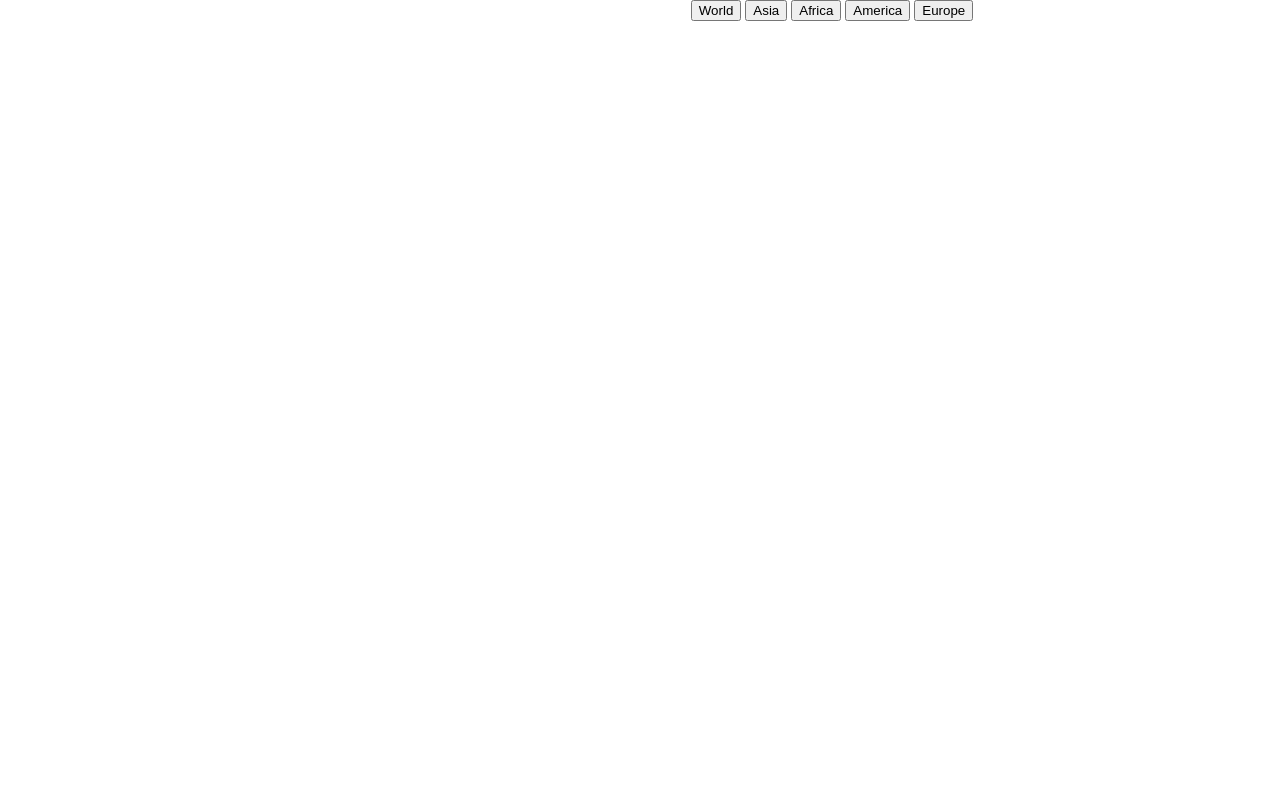
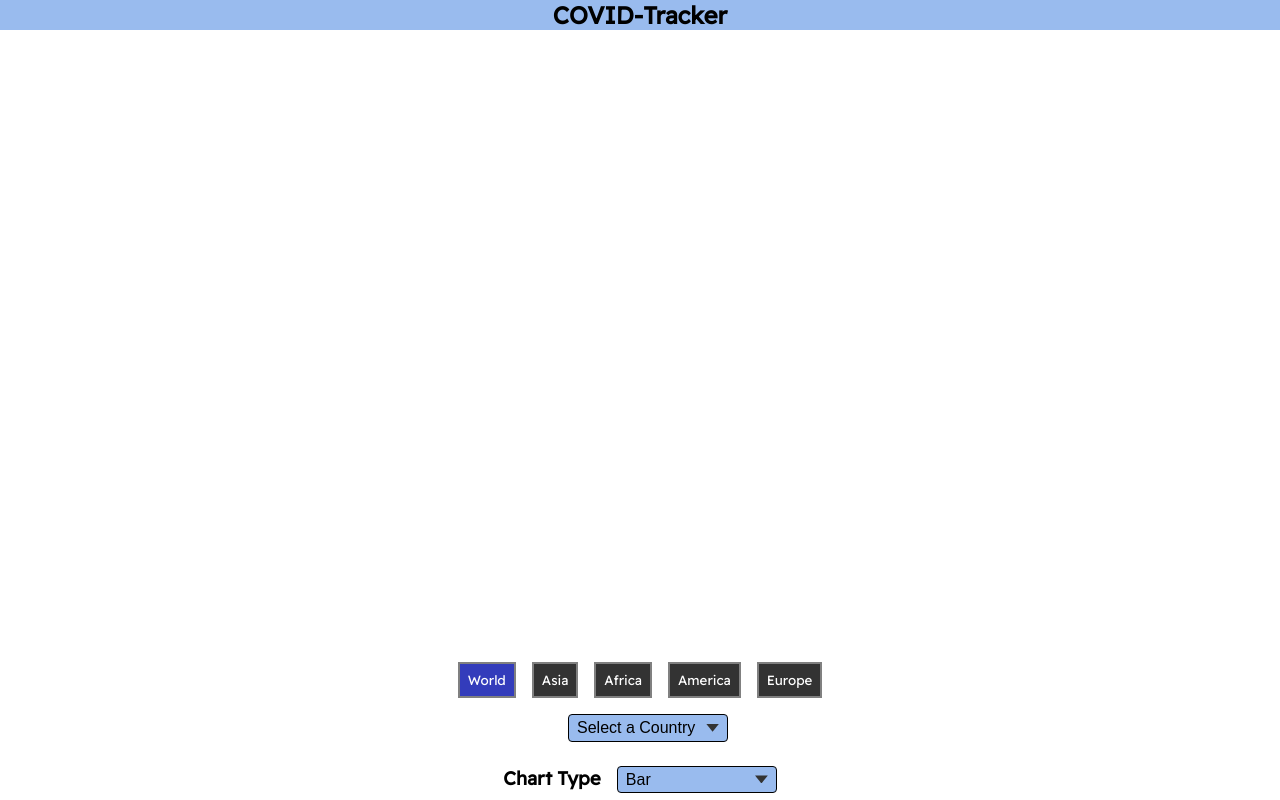
Before and after one commit to Vo1dling/Covid-Stats, a plain HTML site: page index.html in a window 1280 px wide. Drawn offline with nearby package versions, Linux system fonts and the light colour scheme; no server answers; a web font is replaced by a local one.

Commit message:
Continent Buttons,Selecting a country,Selecting one of three graph types added

```diff
--- /dev/null
+++ b/css/style.css
@@ -0,0 +1,116 @@
+@import url("https://fonts.googleapis.com/css2?family=Readex+Pro:wght@200;300;400&display=swap");
+@import url("https://fonts.googleapis.com/css2?family=Corinthia&display=swap");
+* {
+  padding: 0;
+  margin: 0;
+  box-sizing: border-box;
+  font-family: "Readex Pro", sans-serif;
+}
+.title {
+  display: flex;
+  justify-content: center;
+  width: 100%;
+  background: rgb(153, 187, 238);
+}
+.animation-container {
+  animation: fadeIn 3.5s ease 0s 1 forwards;
+  position: relative;
+}
+.flex-container {
+  display: flex;
+  align-items: center;
+  flex-direction: column;
+}
+.chart-container {
+  margin-top: 2rem;
+  width: 100%;
+  height: 600px;
+  padding: 0 20%;
+}
+.chart-type-select {
+  display: flex;
+  justify-content: center;
+  margin-top: 1.5rem;
+}
+.custom-select {
+  margin-left: 1rem;
+  position: relative;
+  font-family: Arial;
+  width: 10%;
+  min-width: 10rem;
+  border: 1px solid var(--select-border);
+  border-radius: 0.25em;
+  padding: 0.25em 0.5em;
+  font-size: 1rem;
+  cursor: pointer;
+  line-height: 1.1;
+  background-color: rgb(153, 187, 238);
+  border: 1px solid black;
+  display: grid;
+  grid-template-areas: "select";
+  align-items: center;
+}
+.custom-select::after {
+  content: "";
+  width: 0.8em;
+  height: 0.5em;
+  background-color: #333;
+  clip-path: polygon(100% 0%, 0 0%, 50% 100%);
+  justify-self: end;
+}
+.custom-select select,
+.custom-select::after {
+  grid-area: select;
+}
+.custom-select select {
+  appearance: none;
+  background-color: transparent;
+  border: none;
+  padding: 0 1em 0 0;
+  margin: 0;
+  width: 100%;
+  font-family: inherit;
+  font-size: inherit;
+  cursor: inherit;
+  line-height: inherit;
+  outline: none;
+}
+.custom-select select:focus + .focus {
+  position: absolute;
+  top: -1px;
+  left: -1px;
+  right: -1px;
+  bottom: -1px;
+  border: 4px solid #55f;
+  border-radius: inherit;
+}
+#selected {
+  background: rgb(51, 60, 187);
+}
+.btn-container {
+  margin-bottom: 1rem;
+  display: flex;
+  justify-content: center;
+}
+.btn-container button {
+  background: #333;
+  color: #fff;
+  border: gray 2px solid;
+  padding: 0.5rem;
+  margin: 0 0.5rem;
+  transition: all 0.5s ease;
+}
+.btn-container button:active {
+  background: #666;
+}
+
+@keyframes fadeIn {
+  from {
+    transform: translateY(-30%);
+    opacity: 0;
+  }
+  to {
+    transform: translateY(0);
+    opacity: 1;
+  }
+}
--- a/index.html
+++ b/index.html
@@ -1,28 +1,62 @@
 <!DOCTYPE html>
 <html lang="en">
-
   <head>
     <meta charset="UTF-8" />
     <meta http-equiv="X-UA-Compatible" content="IE=edge" />
     <meta name="viewport" content="width=device-width, initial-scale=1.0" />
-  <title>Document</title>
-  <link rel="stylesheet" href="./style.css">
+    <title>COVID-19</title>
+    <link rel="stylesheet" href="css/style.css" />
   </head>
 
   <body>
+    <div class="animation-container">
+      <header class="title">
+        <h2>COVID-Tracker</h2>
+      </header>
       <script src="https://cdnjs.cloudflare.com/ajax/libs/Chart.js/3.6.2/chart.min.js"></script>
-  <div class="container">
+      <div class="chart-container">
         <canvas id="myChart" width="100" height="100"></canvas>
       </div>
-  <div class="btnContainer">
-    <button class="btnWorld" type="button">World</button>
-    <button class="btnAsia" type="button">Asia</button>
-    <button class="btnAfrica" type="button">Africa</button>
-    <button class="btnAmerica" type="button">America</button>
-    <button class="btnEurope" type="button">Europe</button>
+      <div class="flex-container">
+        <div class="btn-container">
+          <button
+            class="btnWorld"
+            type="button"
+            id="selected"
+            data-region="world"
+          >
+            World
+          </button>
+          <button class="btnAsia" type="button" data-region="asia">Asia</button>
+          <button class="btnAfrica" type="button" data-region="africa">
+            Africa
+          </button>
+          <button class="btnAmerica" type="button" data-region="americas">
+            America
+          </button>
+          <button class="btnEurope" type="button" data-region="europe">
+            Europe
+          </button>
+        </div>
+        <div class="custom-select">
+          <select name="country" id="country">
+            <option value="none" hidden>Select a Country</option>
+          </select>
+        </div>
+      </div>
+      <div class="chart-type-select">
+        <h3>Chart Type</h3>
+        <div class="custom-select">
+          <select name="chart-type" id="chart-type">
+            <option value="bar">Bar</option>
+            <option value="pie">Pie</option>
+            <option value="doughnut">Doughnut</option>
+          </select>
+          <span class="focus"></span>
+        </div>
       </div>
       <script src="https://unpkg.com/axios/dist/axios.min.js"></script>
-  <script src="index.js"></script>
+      <script src="js/index.js"></script>
+    </div>
   </body>
-
 </html>
--- a/index.js
+++ /dev/null
@@ -1,125 +0,0 @@
-const world = {
-  deaths: 0,
-  confirmed: 0,
-  recovered: 0,
-  critical: 0,
-};
-const africa = {
-  deaths: 0,
-  confirmed: 0,
-  recovered: 0,
-  critical: 0,
-};
-const america = {};
-const europe = {};
-const asia = {};
-
-const btnWorld = document.querySelector(".btnWorld");
-const btnAsia = document.querySelector(".btnAsia");
-const btnAfrica = document.querySelector(".btnAfrica");
-const btnAmerica = document.querySelector(".btnAmerica");
-const btnEurope = document.querySelector(".btnEurope");
-const ctx = document.getElementById("myChart");
-
-let myChart = "";
-
-const generateChart = (data) => {
-  if (myChart === "") {
-    myChart = new Chart(ctx, {
-      type: "bar",
-      data: {
-        labels: ["Deaths", "Confirmed", "Recovered", "Critical"],
-        datasets: [
-          {
-            label: "# of Cases",
-            data: data,
-            backgroundColor: [
-              "rgba(255, 99, 132, 0.2)",
-              "rgba(54, 162, 235, 0.2)",
-              "rgba(255, 206, 86, 0.2)",
-              "rgba(75, 192, 192, 0.2)",
-              "rgba(153, 102, 255, 0.2)",
-            ],
-            borderColor: [
-              "rgba(255, 99, 132, 1)",
-              "rgba(54, 162, 235, 1)",
-              "rgba(255, 206, 86, 1)",
-              "rgba(75, 192, 192, 1)",
-              "rgba(153, 102, 255, 1)",
-            ],
-            borderWidth: 1,
-          },
-        ],
-      },
-      options: {
-        scales: {
-          y: {
-            beginAtZero: true,
-          },
-        },
-      },
-    });
-  }else{
-    myChart.data.datasets[0].data = data;
-    myChart.update()
-  }
-};
-
-const getCountries = async (region) => {
-  let data = [];
-  let countries;
-  // https://corona-api.com/countries/IL
-  switch (region) {
-    case "world":
-      if (world.deaths === 0) {
-        countries = await axios.get("https://corona-api.com/countries", [
-          {
-            headers: "application/json",
-          },
-        ]);
-        countries.data.data.forEach((country) => {
-          world.deaths += country.latest_data.deaths;
-          world.confirmed += country.latest_data.confirmed;
-          world.recovered += country.latest_data.recovered;
-          world.critical += country.latest_data.critical;
-        });
-      }
-      data = [world.deaths, world.confirmed, world.recovered, world.critical];
-      generateChart(data);
-      break;
-    case "africa":
-      if (africa.deaths === 0) {
-        countries = await axios.get("https://corona-api.com/countries", [
-          {
-            headers: "application/json",
-          },
-        ]);
-        countries.data.data.forEach((country) => {
-          africa.deaths += country.latest_data.deaths / 2;
-          africa.confirmed += country.latest_data.confirmed / 2;
-          africa.recovered += country.latest_data.recovered / 2;
-          africa.critical += country.latest_data.critical / 2;
-        });
-      }
-      data = [
-        africa.deaths,
-        africa.confirmed,
-        africa.recovered,
-        africa.critical,
-      ];
-      generateChart(data);
-      break;
-  }
-};
-
-btnWorld.addEventListener("click", () => {
-  getCountries("world").catch((err) => {
-    console.error(err.response);
-  });
-});
-
-btnAfrica.addEventListener("click", () => {
-  getCountries("africa").catch((err) => {
-    console.error(err.response);
-  });
-});
--- /dev/null
+++ b/js/index.js
@@ -0,0 +1,183 @@
+const regions = {
+  world: {
+    deaths: 0,
+    confirmed: 0,
+    recovered: 0,
+    critical: 0,
+  },
+  africa: {
+    deaths: 0,
+    confirmed: 0,
+    recovered: 0,
+    critical: 0,
+  },
+  americas: {
+    deaths: 0,
+    confirmed: 0,
+    recovered: 0,
+    critical: 0,
+  },
+  europe: {
+    deaths: 0,
+    confirmed: 0,
+    recovered: 0,
+    critical: 0,
+  },
+  asia: {
+    deaths: 0,
+    confirmed: 0,
+    recovered: 0,
+    critical: 0,
+  },
+};
+const currentCountry = {
+  deaths: 0,
+  confirmed: 0,
+  recovered: 0,
+  critical: 0,
+};
+const btnWorld = document.querySelector(".btnWorld");
+const btnAsia = document.querySelector(".btnAsia");
+const btnAfrica = document.querySelector(".btnAfrica");
+const btnAmerica = document.querySelector(".btnAmerica");
+const btnEurope = document.querySelector(".btnEurope");
+const ctx = document.getElementById("myChart");
+
+let myChart = "";
+Chart.defaults.font.family = "Readex Pro";
+const generateChart = (resData, type) => {
+  const data = [
+    resData.deaths,
+    resData.confirmed,
+    resData.recovered,
+    resData.critical,
+  ];
+  if (myChart !== "") myChart.destroy();
+  myChart = new Chart(ctx, {
+    type: type,
+    data: {
+      labels: ["Deaths", "Confirmed", "Recovered", "Critical"],
+      datasets: [
+        {
+          label: "# of Cases",
+          data: data,
+          backgroundColor: ["#3338", "#fb58", "#2f28", "#f558"],
+          borderColor: ["#333", "#fb5", "#2f2", "#f55"],
+          borderWidth: 1,
+        },
+      ],
+    },
+    options: {
+      scales: {
+        y: {
+          beginAtZero: true,
+        },
+      },
+      maintainAspectRatio: false,
+    },
+  });
+  if (type === "pie" || type === "doughnut") {
+    myChart.options.scales.y.display = false;
+    myChart.update();
+  }
+};
+const getRegionData = async (data, region) => {
+  let data2 = [];
+  const baseURLCovid = "https://corona-api.com/countries";
+  if (region !== "world") {
+    data.data.forEach((country, index) => {
+      axios.get(`${baseURLCovid}/${country.cca2}`).then((response) => {
+        regions[region].deaths += response.data.data.latest_data.deaths;
+        regions[region].confirmed += response.data.data.latest_data.confirmed;
+        regions[region].recovered += response.data.data.latest_data.recovered;
+        regions[region].critical += response.data.data.latest_data.critical;
+      });
+    });
+  } else {
+    countries = await axios.get(baseURLCovid, [
+      {
+        headers: "application/json",
+      },
+    ]);
+    countries.data.data.forEach((country) => {
+      regions.world.deaths += country.latest_data.deaths;
+      regions.world.confirmed += country.latest_data.confirmed;
+      regions.world.recovered += country.latest_data.recovered;
+      regions.world.critical += country.latest_data.critical;
+    });
+    generateChart(regions.world, "bar");
+  }
+};
+const getCountries = async (region) => {
+  let data = [];
+  let countries;
+  const baseURL =
+    "https://intense-mesa-62220.herokuapp.com/restcountries.herokuapp.com/api/v1/region/";
+  if (region !== "world") {
+    countries = await axios.get(baseURL + region);
+    getRegionData(countries, region);
+  } else {
+    getRegionData([], region);
+  }
+};
+const countrySelect = document.querySelector("#country");
+const buttonsList = document.querySelectorAll(".btn-container button");
+buttonsList.forEach((button) => {
+  button.addEventListener("click", () => {
+    generateChart(
+      regions[button.getAttribute("data-region")],
+      myChart.config._config.type
+    );
+    buttonsList.forEach((btn) => {
+      btn.id = "";
+    });
+    button.id = "selected";
+    countrySelect.value = "none";
+  });
+});
+window.addEventListener("load", () => {
+  getCountries("world").catch((err) => {
+    console.error(err);
+  });
+  getCountries("asia").catch((err) => {
+    console.error(err);
+  });
+  getCountries("africa").catch((err) => {
+    console.error(err);
+  });
+  getCountries("europe").catch((err) => {
+    console.error(err);
+  });
+  getCountries("americas").catch((err) => {
+    console.error(err);
+  });
+});
+const changeData = async () => {
+  const baseURL = "https://corona-api.com/countries/";
+  const data = await axios.get(baseURL + countrySelect.value);
+  console.log(data);
+  generateChart(data.data.data.latest_data, myChart.config._config.type);
+  buttonsList.forEach((btn) => {
+    btn.id = "";
+  });
+};
+const populateSelect = async () => {
+  const baseURLCovid = "https://corona-api.com/countries";
+  const countries = await axios.get(baseURLCovid);
+  countries.data.data.forEach((country) => {
+    countrySelect.innerHTML += `<option value="${country.code}">${country.name}</option>`;
+  });
+};
+populateSelect();
+countrySelect.addEventListener("change", changeData);
+
+const chartType = document.querySelector("#chart-type");
+chartType.addEventListener("change", () => {
+  const data = {
+    deaths: myChart.data.datasets[0].data[0],
+    confirmed: myChart.data.datasets[0].data[1],
+    recovered: myChart.data.datasets[0].data[2],
+    critical: myChart.data.datasets[0].data[3],
+  };
+  generateChart(data, chartType.value);
+});
--- a/style.css
+++ /dev/null
@@ -1,12 +0,0 @@
-body {
-  margin: 0;
-  padding: 0;
-  width: 100vw;
-  height: 100vh;
-  display: flex;
-  justify-content: center;
-}
-.container {
-  width: 30%;
-  height: 30%;
-}
```
Lines whose indentation alone changed are shown as unchanged.
